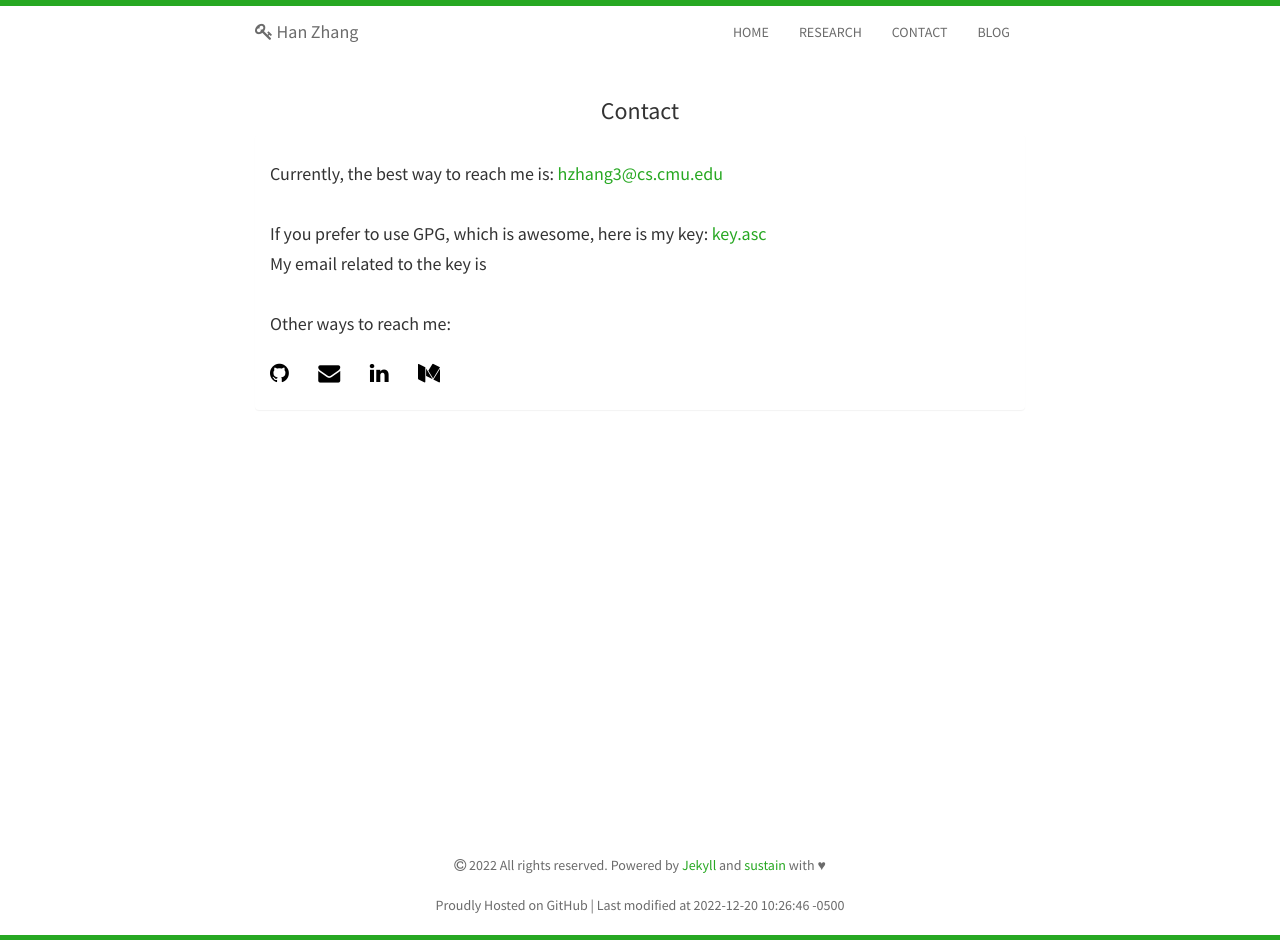
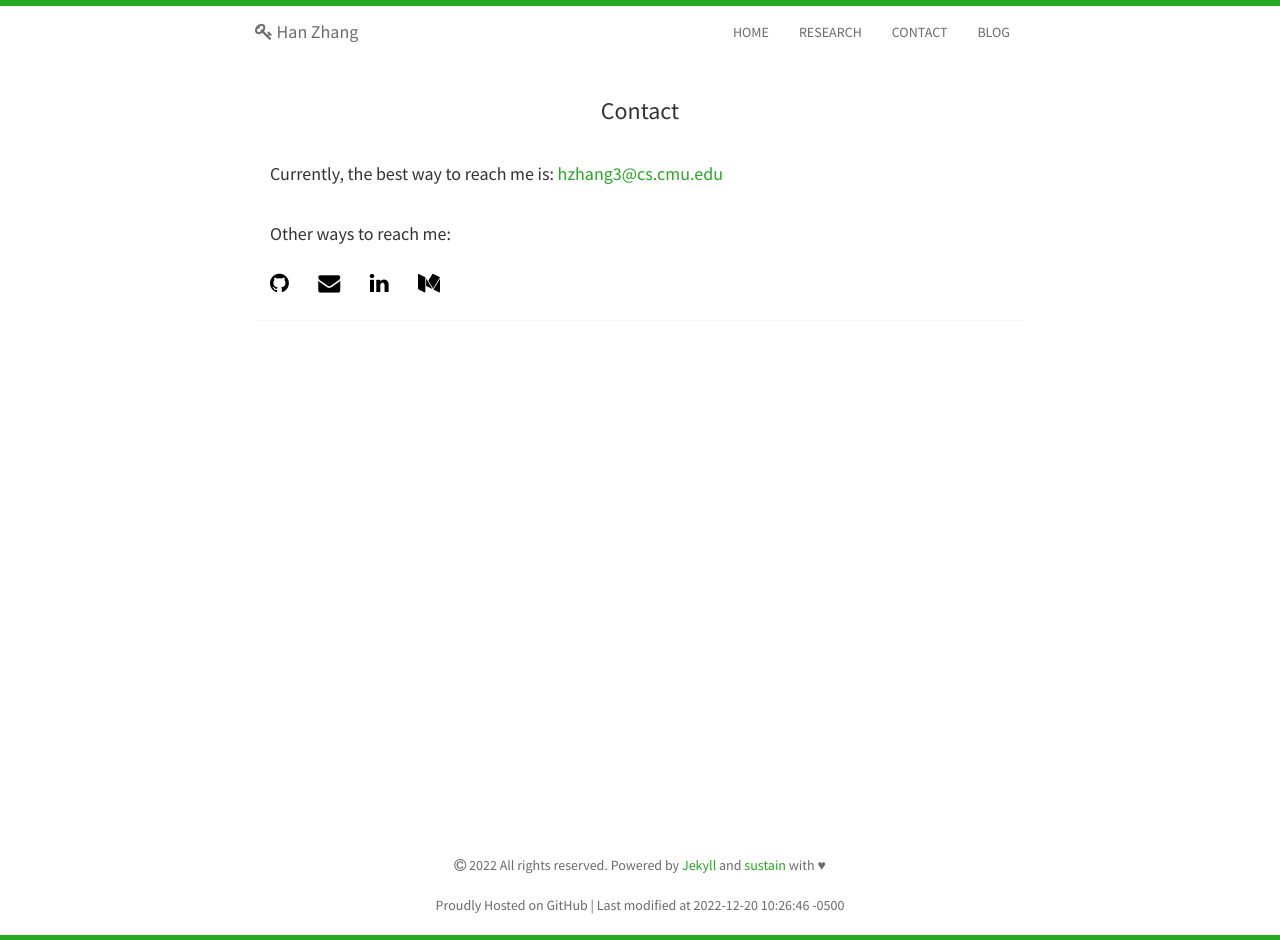
Before and after one commit to zhanghan177/zhanghan177.github.io, a Jekyll site: the page built from contact.html, in a window 1280 px wide. Built offline with Jekyll 4.4.1, drawn with Linux system fonts in a browser that asks for light colours; nearby versions of some CDN libraries.

Commit message:
Update contact.html

```diff
--- a/contact.html
+++ b/contact.html
@@ -11,10 +11,6 @@ title: Contact
         Currently, the best way to reach me is: <a href="{{site.mailto}}:{{ site.email }}">{{ site.email }}</a><br>
 
         <br>
-        If you prefer to use GPG, which is awesome, here is my key: <a href="{{ site.bashurl }}assets/key.asc">key.asc</a><br>
-        My email related to the key is <a href="{{site.mailto}}:{{ site.personal-email }}">{{ site.personal-email }}</a><br>
-
-        <br>
         Other ways to reach me:
         {% include social.html %}
       </h5>
```
